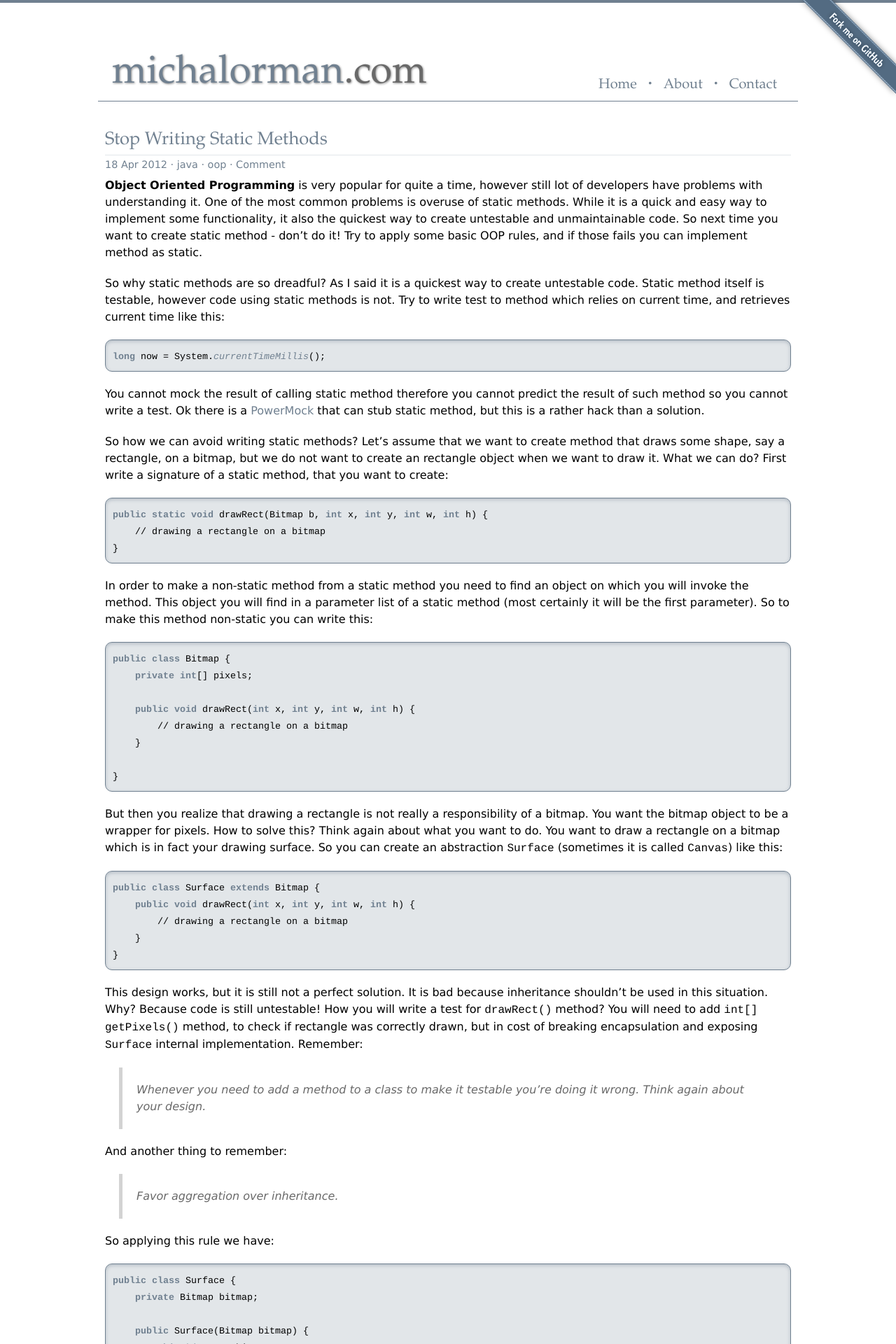
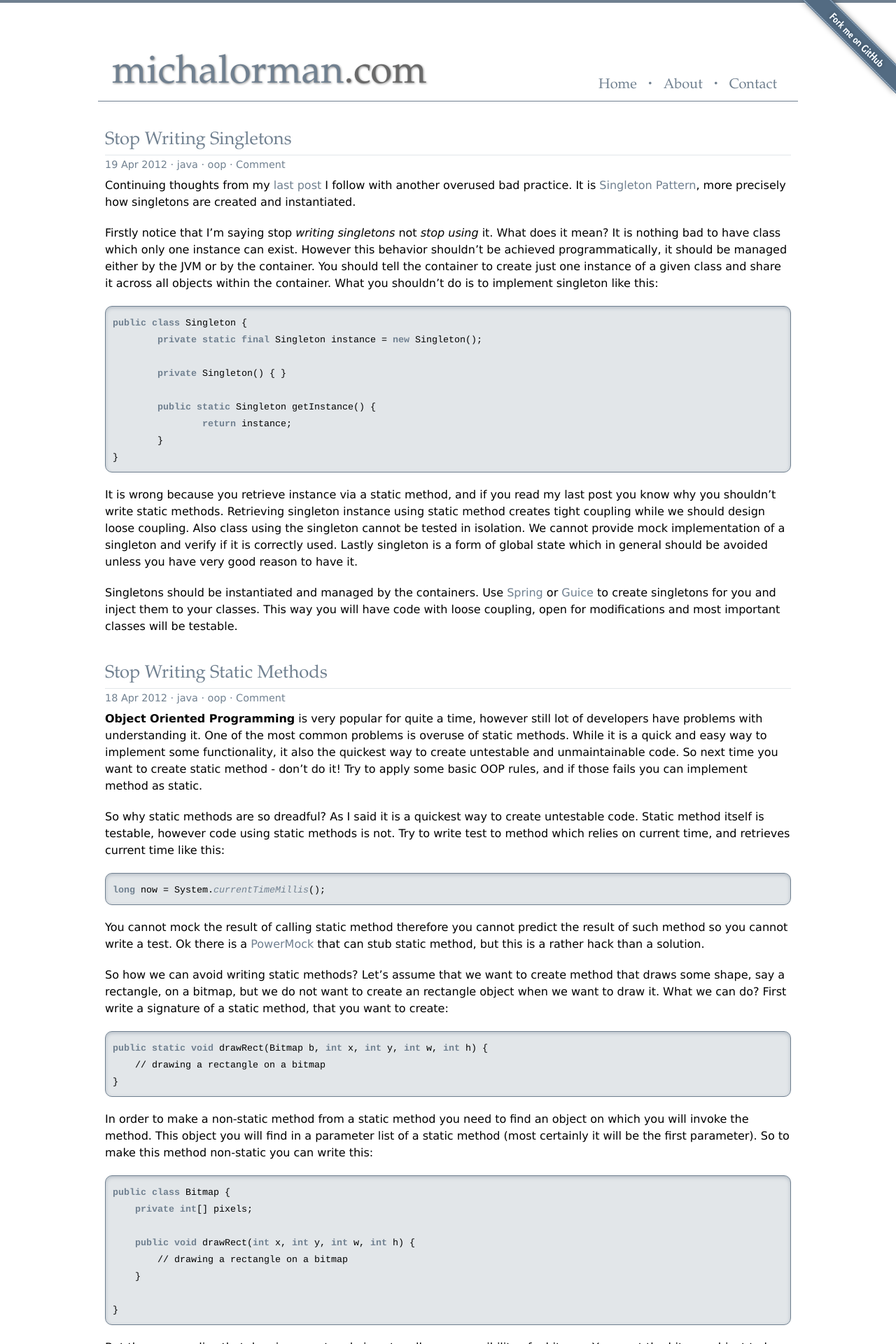
Before and after one commit to michalorman/michalorman.github.com, a Jekyll site: the page built from index.html, in a window 1280 px wide. Shown: the top 1920 px of the page at 70% size. Built offline with Jekyll 4.4.1, drawn with Linux system fonts in a browser that asks for light colours; Markdown is read by kramdown in place of the engine named in the settings; the list of posts is cut into pages by our own code; comment, search, counter and statistics services are not loaded; some of the changed text lies outside the part shown.

Commit message:
Added post about singletons.

```diff
--- /dev/null
+++ b/_posts/2012-04-19-stop-writing-singletons.md
@@ -0,0 +1,44 @@
+---
+layout: post
+tags: [java, oop]
+---
+Continuing thoughts from my [last post](/2012/04/stop-writing-static-methods)
+I follow with another overused bad practice. It is
+[Singleton Pattern](http://en.wikipedia.org/wiki/Singleton_pattern),
+more precisely how singletons are created and instantiated.
+
+Firstly notice that I'm saying stop *writing singletons* not *stop
+using* it. What does it mean? It is nothing bad to have class which only
+one instance can exist. However this behavior shouldn't be achieved
+programmatically, it should be managed either by the JVM or by the
+container. You should tell the container to create just one instance
+of a given class and share it across all objects within the
+container. What you shouldn't do is to implement singleton like this:
+
+{% highlight java %}
+public class Singleton {
+        private static final Singleton instance = new Singleton();
+
+        private Singleton() { }
+
+        public static Singleton getInstance() {
+                return instance;
+        }
+}
+{% endhighlight %}
+
+It is wrong because you retrieve instance via a static method, and if
+you read my last post you know why you shouldn't write static
+methods. Retrieving singleton instance using static method creates
+tight coupling while we should design loose coupling. Also class using
+the singleton cannot be tested in isolation. We cannot provide mock
+implementation of a singleton and verify if it is correctly
+used. Lastly singleton is a form of global state which in general
+should be avoided unless you have very good reason to have it.
+
+Singletons should be instantiated and managed by the containers. Use
+[Spring](http://www.springsource.org/) or
+[Guice](http://code.google.com/p/google-guice/) to create singletons
+for you and inject them to your classes. This way you will have code
+with loose coupling, open for modifications and most important classes
+will be testable.
--- a/assets/css/style.css
+++ b/assets/css/style.css
@@ -111,6 +111,10 @@ pre code {
 
 strong {
   font-weight: bold;
+}
+
+em {
+  font-style: italic;
 }
 
 q {
```
Also changed, not shown: Gemfile.lock.
